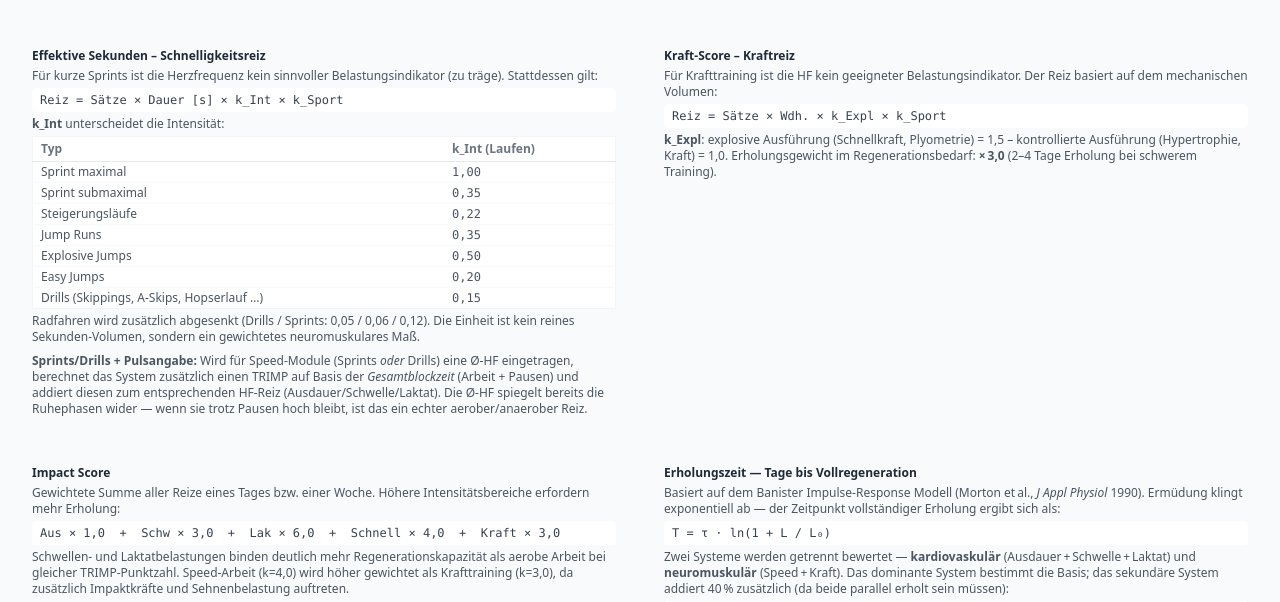
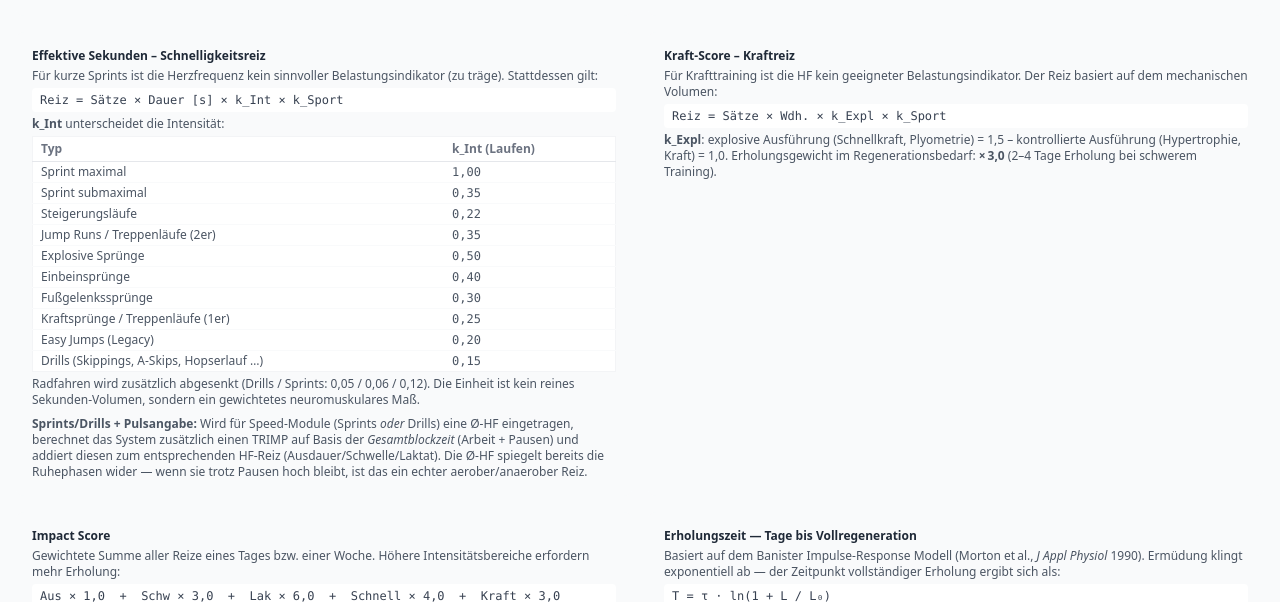
Before and after one commit to Sebastian1981/AI_Coach, a FastAPI app: page / in a window 1280 px wide. Shown: the part 1224-1826 px from the top of the page. Run offline with FastAPI, Linux system fonts and the light colour scheme; data that the repository does not hold is empty; some libraries are stand-ins or nearby versions.

Commit message:
add training features

```diff
--- a/api/models.py
+++ b/api/models.py
@@ -32,6 +32,9 @@ class TrainingModule(SQLModel, table=True):
     weight_kg: Optional[float] = None
     bodyweight: Optional[bool] = None
     notes: Optional[str] = None
+    jump_type: Optional[str] = None
+    weight_vest: Optional[bool] = None
+    additional_weight_kg: Optional[float] = None
 
 
 class AthleteProfile(SQLModel, table=True):
@@ -71,6 +74,9 @@ class ModuleIn(BaseModel):
     weight_kg: Optional[float] = None
     bodyweight: Optional[bool] = None
     notes: Optional[str] = None
+    jump_type: Optional[str] = None
+    weight_vest: Optional[bool] = None
+    additional_weight_kg: Optional[float] = None
 
 
 class ModuleOut(ModuleIn):
--- a/api/routers/load_score.py
+++ b/api/routers/load_score.py
@@ -64,6 +64,7 @@ def get_load_score(db: Session = Depends(get_session)):
                 "duration_[s]":    m.duration_s,
                 "is_maximal":      m.is_maximal,
                 "is_explosive":    m.is_explosive,
+                "jump_type":       m.jump_type,
                 "series":          m.series,
                 "sets_per_serie":  m.sets,
                 "pause_s":         m.pause_s,
--- a/api/templates/index.html
+++ b/api/templates/index.html
@@ -143,10 +143,11 @@
                         <option>Pawing Drill</option>
                         <option>Seitgalopp</option>
                       </optgroup>
-                      <optgroup label="Spr&uuml;nge">
-                        <option>Easy Jumps</option>
-                        <option>Explosive Jumps</option>
-                        <option>Jump Runs</option>
+                      <option>Spr&uuml;nge</option>
+                      <optgroup label="H&uuml;gel &amp; Treppen">
+                        <option>Bergl&auml;ufe</option>
+                        <option>Treppenl&auml;ufe (1er)</option>
+                        <option>Treppenl&auml;ufe (2er)</option>
                       </optgroup>
                       <option>Kraft</option>
                       <option>Einlaufen</option>
@@ -193,6 +194,21 @@
                     </select>
                   </div>
                 </div>
+              </div>
+
+              <!-- Sprung-Subtyp (nur bei Trainingsart = Sprünge) -->
+              <div x-show="mod.training_type === 'Spr\u00fcnge'" class="mb-3">
+                <label class="block text-xs font-medium text-gray-600 mb-1">Sprungtyp</label>
+                <select x-model="mod.jump_type"
+                        class="w-full border border-gray-300 rounded-lg px-3 py-2 text-sm bg-white focus:outline-none focus:ring-2 focus:ring-blue-500">
+                  <option value="">-- bitte wählen --</option>
+                  <option>Laufsprünge</option>
+                  <option>Explosive Sprünge</option>
+                  <option>Kraftsprünge</option>
+                  <option>Fußgelenkssprünge</option>
+                  <option>Treppensprünge</option>
+                  <option>Einbeinsprünge</option>
+                </select>
               </div>
 
               <!-- Steady: duration_min (shown when training_type is NOT interval) -->
@@ -251,6 +267,18 @@
                     <input type="checkbox" x-model="mod.bodyweight" @change="if(mod.bodyweight) mod.weight_kg = ''" class="rounded" />
                     K&#246;rpergewicht
                   </label>
+                </div>
+                <!-- Gewichtsweste (nur bei Sprüngen) -->
+                <div x-show="mod.training_type === 'Spr\u00fcnge'" class="flex items-end pb-2">
+                  <label class="flex items-center gap-1.5 text-xs font-medium text-gray-600 cursor-pointer">
+                    <input type="checkbox" x-model="mod.weight_vest" class="rounded" />
+                    Gewichtsweste
+                  </label>
+                </div>
+                <div x-show="mod.training_type === 'Spr\u00fcnge' && mod.weight_vest">
+                  <label class="block text-xs font-medium text-gray-600 mb-1">Westengewicht [kg]</label>
+                  <input type="number" x-model="mod.additional_weight_kg" min="0" step="0.5" placeholder="5"
+                         class="w-24 border border-gray-300 rounded-lg px-3 py-2 text-sm bg-white focus:outline-none focus:ring-2 focus:ring-blue-500" />
                 </div>
                 <div>
                   <label class="block text-xs font-medium text-gray-600 mb-1">Satzpause [s]</label>
@@ -505,9 +533,12 @@
             <tr class="border-b border-gray-50"><td class="px-2 py-0.5">Sprint maximal</td><td class="px-2 py-0.5 font-mono">1,00</td></tr>
             <tr class="border-b border-gray-50"><td class="px-2 py-0.5">Sprint submaximal</td><td class="px-2 py-0.5 font-mono">0,35</td></tr>
             <tr class="border-b border-gray-50"><td class="px-2 py-0.5">Steigerungsl&auml;ufe</td><td class="px-2 py-0.5 font-mono">0,22</td></tr>
-            <tr class="border-b border-gray-50"><td class="px-2 py-0.5">Jump Runs</td><td class="px-2 py-0.5 font-mono">0,35</td></tr>
-            <tr class="border-b border-gray-50"><td class="px-2 py-0.5">Explosive Jumps</td><td class="px-2 py-0.5 font-mono">0,50</td></tr>
-            <tr class="border-b border-gray-50"><td class="px-2 py-0.5">Easy Jumps</td><td class="px-2 py-0.5 font-mono">0,20</td></tr>
+            <tr class="border-b border-gray-50"><td class="px-2 py-0.5">Jump Runs / Treppenl&auml;ufe (2er)</td><td class="px-2 py-0.5 font-mono">0,35</td></tr>
+            <tr class="border-b border-gray-50"><td class="px-2 py-0.5">Explosive Spr&uuml;nge</td><td class="px-2 py-0.5 font-mono">0,50</td></tr>
+            <tr class="border-b border-gray-50"><td class="px-2 py-0.5">Einbeinspr&uuml;nge</td><td class="px-2 py-0.5 font-mono">0,40</td></tr>
+            <tr class="border-b border-gray-50"><td class="px-2 py-0.5">Fu&szlig;gelenksspr&uuml;nge</td><td class="px-2 py-0.5 font-mono">0,30</td></tr>
+            <tr class="border-b border-gray-50"><td class="px-2 py-0.5">Kraftspr&uuml;nge / Treppenl&auml;ufe (1er)</td><td class="px-2 py-0.5 font-mono">0,25</td></tr>
+            <tr class="border-b border-gray-50"><td class="px-2 py-0.5">Easy Jumps (Legacy)</td><td class="px-2 py-0.5 font-mono">0,20</td></tr>
             <tr><td class="px-2 py-0.5">Drills (Skippings, A-Skips, Hopserlauf &hellip;)</td><td class="px-2 py-0.5 font-mono">0,15</td></tr>
           </tbody>
         </table>
@@ -549,12 +580,13 @@
 function app() {
   const today = new Date().toISOString().split('T')[0];
 
-  const INTERVAL_TYPES = new Set(['Intervalls','Sprints','Steigerungsläufe','Skippings','A-Skips','Hopserlauf','Kniehebelauf','Anfersen','Legcycling Drill','Pawing Drill','Seitgalopp','Easy Jumps','Explosive Jumps','Jump Runs','Kraft']);
+  const INTERVAL_TYPES = new Set(['Intervalls','Sprints','Steigerungsläufe','Skippings','A-Skips','Hopserlauf','Kniehebelauf','Anfersen','Legcycling Drill','Pawing Drill','Seitgalopp','Sprünge','Treppenläufe (1er)','Treppenläufe (2er)','Kraft']);
 
   function newModule() {
     return { sport: 'Running', training_type: 'Steady State',
              duration_min: '', heart_rate_bpm: '', series: '', sets: '', reps: '', is_maximal: true, is_explosive: false, duration_s: '', distance_m: '',
-             weight_kg: '', bodyweight: false, pause_s: '', series_pause_s: '', notes: '' };
+             weight_kg: '', bodyweight: false, pause_s: '', series_pause_s: '', notes: '',
+             jump_type: '', weight_vest: false, additional_weight_kg: '' };
   }
 
   return {
@@ -573,7 +605,7 @@ function app() {
 
     isInterval(mod)     { return INTERVAL_TYPES.has(mod.training_type) || mod.sport === 'Kraft'; },
     onSportChange(mod) {
-      const genericTypes = new Set(['Steady State','Intervalls','Sprints','Steigerungsläufe','Skippings','A-Skips','Hopserlauf','Kniehebelauf','Anfersen','Legcycling Drill','Pawing Drill','Seitgalopp','Easy Jumps','Explosive Jumps','Jump Runs','Kraft','Einlaufen','Auslaufen','Sonstiges']);
+      const genericTypes = new Set(['Steady State','Intervalls','Sprints','Steigerungsläufe','Skippings','A-Skips','Hopserlauf','Kniehebelauf','Anfersen','Legcycling Drill','Pawing Drill','Seitgalopp','Sprünge','Bergläufe','Treppenläufe (1er)','Treppenläufe (2er)','Kraft','Einlaufen','Auslaufen','Sonstiges']);
       if (mod.sport === 'Kraft' && genericTypes.has(mod.training_type)) {
         mod.training_type = 'Kniebeuge';
       } else if (mod.sport !== 'Kraft' && !genericTypes.has(mod.training_type)) {
@@ -601,6 +633,9 @@ function app() {
         pause_s:         this.isInterval(mod) && mod.pause_s        ? parseFloat(mod.pause_s)        : null,
         series_pause_s:  this.isInterval(mod) && mod.series_pause_s ? parseFloat(mod.series_pause_s) : null,
         notes:           mod.notes || null,
+        jump_type:            mod.training_type === 'Sprünge' ? (mod.jump_type || null) : null,
+        weight_vest:          mod.training_type === 'Sprünge' ? (mod.weight_vest || null) : null,
+        additional_weight_kg: mod.training_type === 'Sprünge' && mod.weight_vest && mod.additional_weight_kg ? parseFloat(mod.additional_weight_kg) : null,
       }));
       try {
         const url    = this.editDayId ? `/api/days/${this.editDayId}` : '/api/days';
@@ -671,6 +706,9 @@ function app() {
         pause_s:        m.pause_s        ?? '',
         series_pause_s: m.series_pause_s ?? '',
         notes:          m.notes          ?? '',
+        jump_type:            m.jump_type            ?? '',
+        weight_vest:          m.weight_vest          ?? false,
+        additional_weight_kg: m.additional_weight_kg ?? '',
       }));
       window.scrollTo({ top: 0, behavior: 'smooth' });
     },
@@ -688,6 +726,7 @@ function app() {
       let label  = `${s}${mod.sets}${reps}${dur}${dist}`;
       if (mod.bodyweight)      label += ' @ KG';
       else if (mod.weight_kg)  label += ` @ ${mod.weight_kg} kg`;
+      if (mod.weight_vest)     label += mod.additional_weight_kg ? ` + Weste ${mod.additional_weight_kg} kg` : ' + Weste';
       const pauses = [];
       if (mod.pause_s)        pauses.push(`Satzp: ${mod.pause_s}s`);
       if (mod.series_pause_s) pauses.push(`Serienp: ${mod.series_pause_s}s`);
```
Also changed, not shown: api/database.py (+17 -0 lines), api/routers/days.py (+7 -0 lines), src/load_score.py (+42 -7 lines).
